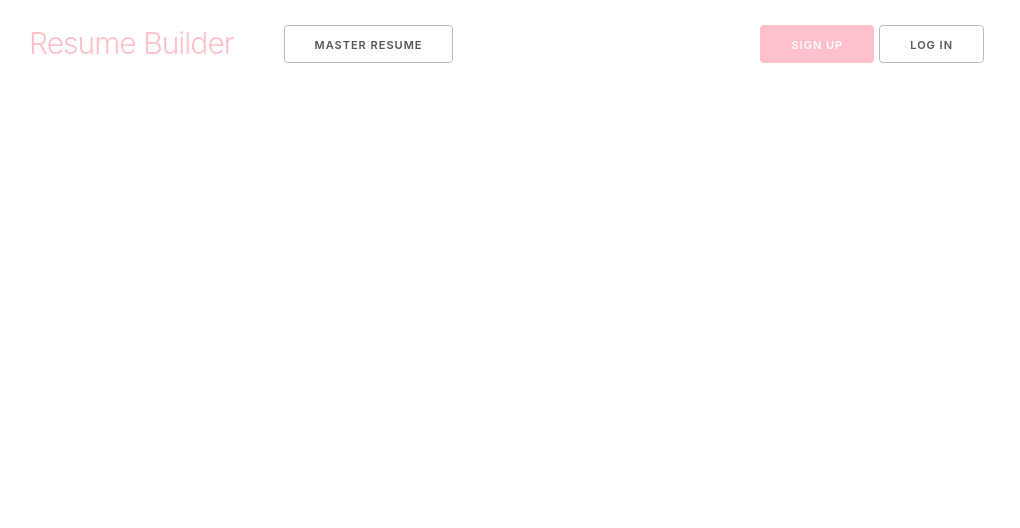
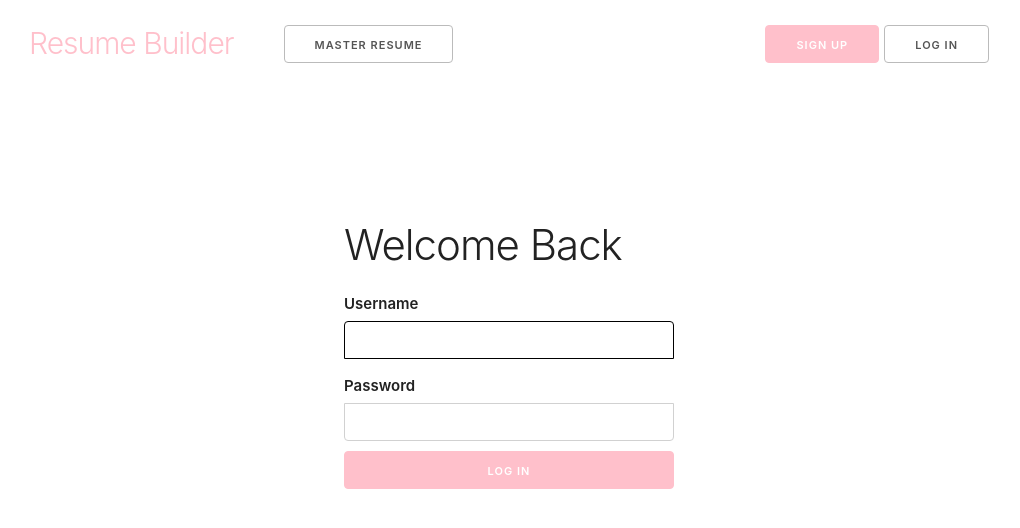
Before and after one commit to abramsohn/ResumeBuilder, a React (Create React App) app in the folder resume_builder-frontend/: page /signin in a window 1280 px wide. Shown: the top 528 px of the page, without its empty margins (131-1151 px from the left). Built offline with nearby package versions, Linux system fonts and the light colour scheme.

Commit message:
add signin form

```diff
--- a/resume_builder-frontend/public/Styles/style.css
+++ b/resume_builder-frontend/public/Styles/style.css
@@ -151,3 +151,29 @@ h3.master-tag{
 textarea:focus{
     border: 1px solid rgb(255, 210, 220);
 }
+
+.form-signin {
+  width: 100%;
+  max-width: 330px;
+  padding: 15px;
+  margin: 10% auto auto;
+}
+
+.form-signin input[type="text"] {
+  border-bottom-right-radius: 0;
+  border-bottom-left-radius: 0;
+  border: 1px balck solid;
+}
+
+.form-signin input[type="password"] {
+  margin-bottom: 10px;
+  border-top-left-radius: 0;
+  border-top-right-radius: 0;
+}
+
+input[type="text"]:focus,
+input[type="password"]:focus,
+select:focus {
+  border: 1px solid black !important;
+  outline: black !important;
+}
--- a/resume_builder-frontend/src/App.js
+++ b/resume_builder-frontend/src/App.js
@@ -4,6 +4,7 @@ import Header from './components/Header'
 import MasterResume from './components/MasterResume'
 import Form from './components/Form'
 import NewUserForm from './components/forms/NewUserForm'
+import LoginForm from './components/forms/LoginForm'
 
 class App extends Component {
   constructor(props) {
@@ -32,6 +33,9 @@ class App extends Component {
           <Switch>
             <Route path="/signup">
                 <NewUserForm />
+            </Route>
+            <Route path="/signin">
+                <LoginForm />
               </Route>
               <Route exact path="/">
                 <main className="row">
--- a/resume_builder-frontend/src/components/Header.jsx
+++ b/resume_builder-frontend/src/components/Header.jsx
@@ -41,7 +41,7 @@ class Header extends Component{
                         </ul>
                        <div className="signin-buttons">
                             <Link to="/signup" className="button button-primary" >Sign Up</Link>
-                            <button >Log In</button>
+                            <Link to="/signin" className="button"> Log In </Link>
                         </div>
                     </div>
                 </nav>
--- a/resume_builder-frontend/src/components/forms/EducationForm.jsx
+++ b/resume_builder-frontend/src/components/forms/EducationForm.jsx
@@ -32,7 +32,7 @@ class EducationForm extends Component{
                 yearsAttended: this.state.yearsAttended,
                 degree: this.state.degree,
             }),
-            Headers: { 'Content-Type': 'application/json' }
+            headers: { 'Content-Type': 'application/json' }
         })
             .then(res => res.json())
             .then(createdEducation => {
--- a/resume_builder-frontend/src/components/forms/ExperianceForm.jsx
+++ b/resume_builder-frontend/src/components/forms/ExperianceForm.jsx
@@ -32,7 +32,7 @@ class ExperianceForm extends Component{
                 yearsWorked: this.state.yearsWorked,
                 listPoints: this.state.listPoints,
             }),
-            Headers: { 'Content-Type': 'application/json' }
+            headers: { 'Content-Type': 'application/json' }
         })
             .then(res => res.json())
             .then(createdExperiance => {
--- /dev/null
+++ b/resume_builder-frontend/src/components/forms/LoginForm.jsx
@@ -0,0 +1,83 @@
+import React, { Component } from 'react'
+
+let baseURL = ''
+
+if (process.env.NODE_ENV === 'development') {
+    baseURL = 'http://localhost:3003';
+} else {
+    baseURL = 'production URL';
+}
+
+
+class Login extends Component {
+    constructor(props) {
+        super(props)
+        this.state = {
+            username: '',
+            password: '',
+        }
+    }
+
+
+    handleChange = (e) => {
+        this.setState({ [e.target.id]: e.target.value })
+    }
+
+    handleSubmit = (e) => {
+        e.preventDefault()
+        fetch(baseURL + '/users/register', {
+            method: 'POST',
+            body: JSON.stringify({
+                username: this.state.username,
+                password: this.state.password,
+            }),
+            headers: { 'Content-Type': 'application/json' }
+
+        })
+            .then(res => res.json())
+            .then(createdUser => {
+                // this.props.handleNewUser(createdUser);
+                this.setState({
+                    username: '',
+                    password: '',
+                })
+            }).catch(error => console.log({ 'Error': error }));
+    }
+
+    render() {
+        return (
+            <div className="form-signin">
+                <form onSubmit={this.handleSubmit}>
+                    <h2>Welcome Back</h2>
+                    <div className="row">
+
+                     </div>
+                    <label htmlFor="username">Username</label>
+                    <input onChange = { this.handleChange }
+                        type="text"
+                        id="username"
+                        className="u-full-width"
+                        name="username"
+                        value={this.state.username}
+                        required
+                        autoFocus
+                    />
+
+                    <label htmlFor="password">Password</label>
+                    <input onChange = { this.handleChange }
+                        type="password"
+                        id="password"
+                        className="u-full-width"
+                        name="password"
+                        value={this.state.password}
+                        required
+                    />
+
+                    <button className="u-full-width button-primary" type="submit">Log In</button>
+                </form>
+            </div>
+        )
+    }
+}
+
+export default Login
--- a/resume_builder-frontend/src/components/forms/NewUserForm.jsx
+++ b/resume_builder-frontend/src/components/forms/NewUserForm.jsx
@@ -36,12 +36,12 @@ class NewUserForm extends Component {
             body: JSON.stringify({
                 username: this.state.username,
                 password: this.state.password,
-                // firstName: this.state.firstName,
-                // lastName: this.state.lastName,
-                // address: this.state.address,
-                // phoneNumber: this.state.phoneNumber,
-                // city: this.state.city,
-                // state: this.state.state
+                firstName: this.state.firstName,
+                lastName: this.state.lastName,
+                address: this.state.address,
+                phoneNumber: this.state.phoneNumber,
+                city: this.state.city,
+                state: this.state.state
             }),
             headers: { 'Content-Type': 'application/json' }
 
--- a/resume_builder-frontend/src/components/forms/SkillsForm.jsx
+++ b/resume_builder-frontend/src/components/forms/SkillsForm.jsx
@@ -26,7 +26,7 @@ class SkillsForm extends Component{
         fetch(baseURL + '/resumes', {
             method: 'POST',
             body: JSON.stringify({ skills: this.state.skills }),
-            Headers: { 'Content-Type': 'application/json' }
+            headers: { 'Content-Type': 'application/json' }
         })
             .then(res => res.json())
             .then(createdSkills => {
--- a/resume_builder-frontend/src/components/forms/SummeryForm.jsx
+++ b/resume_builder-frontend/src/components/forms/SummeryForm.jsx
@@ -26,7 +26,7 @@ class SummeryForm extends Component{
         fetch(baseURL + '/resumes', {
             method: 'POST',
             body: JSON.stringify({ summery: this.state.summery }),
-            Headers: { 'Content-Type': 'application/json' }
+            headers: { 'Content-Type': 'application/json' }
         })
             .then(res => res.json())
             .then(createdSummery => {
```
Also changed, not shown: 1 other file (tests, documents, lock files or other folders).
